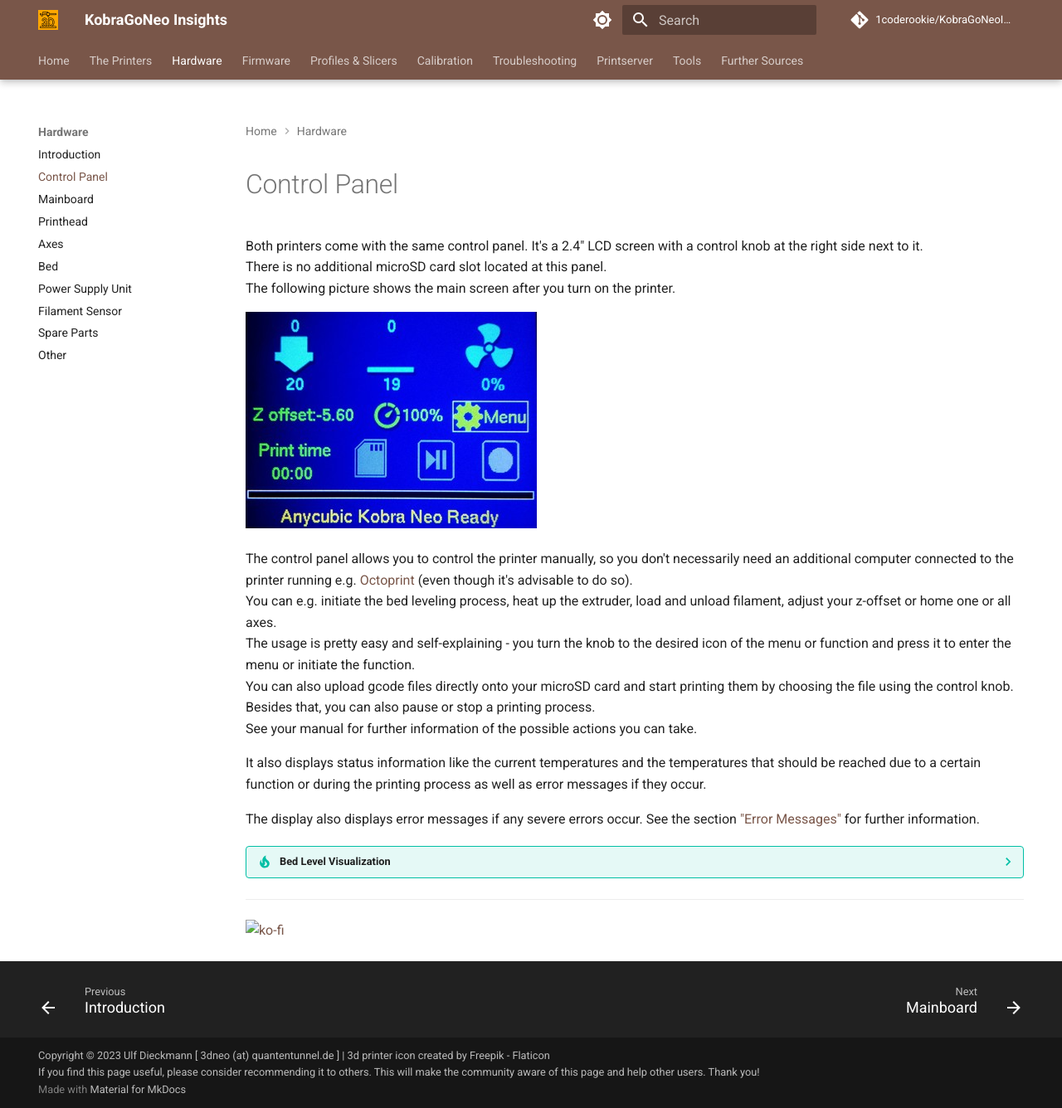
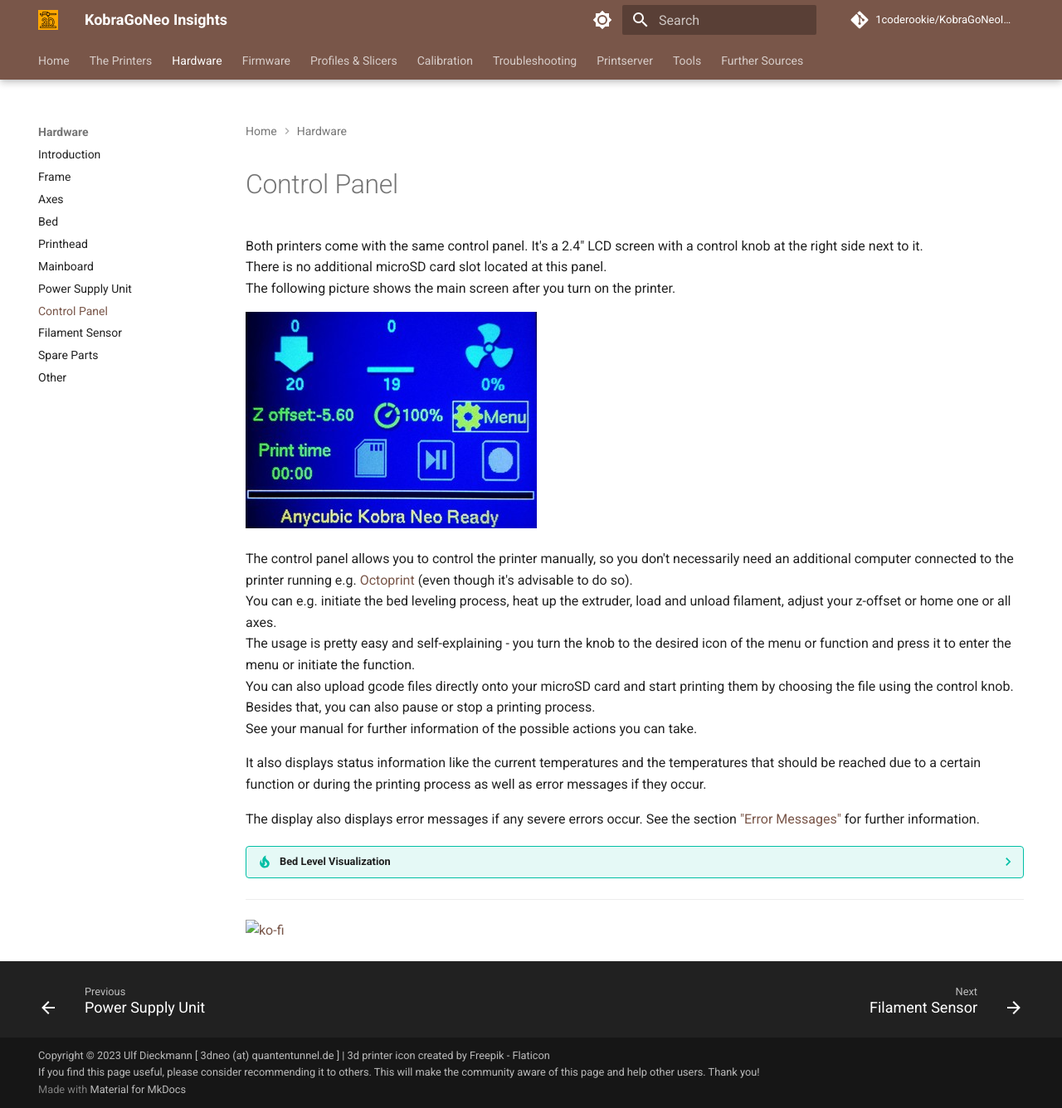
Before and after one commit to 1coderookie/KobraGoNeoInsights, an MkDocs documentation site: the page built from docs/hardware/control_panel.md, in a window 1280 px wide and 1336 px high. Shown: the whole window at 83% size. Built offline with MkDocs 1.6.1 and Material for MkDocs 9.7.7, drawn with Linux system fonts in a browser that asks for light colours; comment, search, counter and statistics services are not loaded.

Commit message:
Update mkdocs.yml

```diff
--- a/mkdocs.yml
+++ b/mkdocs.yml
@@ -128,12 +128,13 @@
   - The Printers: 'printers.md'
   - Hardware:
     - Introduction: 'hardware/hw_index.md'
-    - Control Panel: 'hardware/control_panel.md'
-    - Mainboard: 'hardware/mainboard.md'
-    - Printhead: 'hardware/printhead.md'
+    - Frame: 'hardware/frame.md'
     - Axes: 'hardware/axes.md'
     - Bed: 'hardware/bed.md'
+    - Printhead: 'hardware/printhead.md'
+    - Mainboard: 'hardware/mainboard.md'
     - Power Supply Unit: 'hardware/powersupply.md'
+    - Control Panel: 'hardware/control_panel.md'
     - Filament Sensor: 'hardware/filament_sensor.md'
     - Spare Parts: 'hardware/spare_parts.md'
     - Other: 'hardware/other.md'
```
